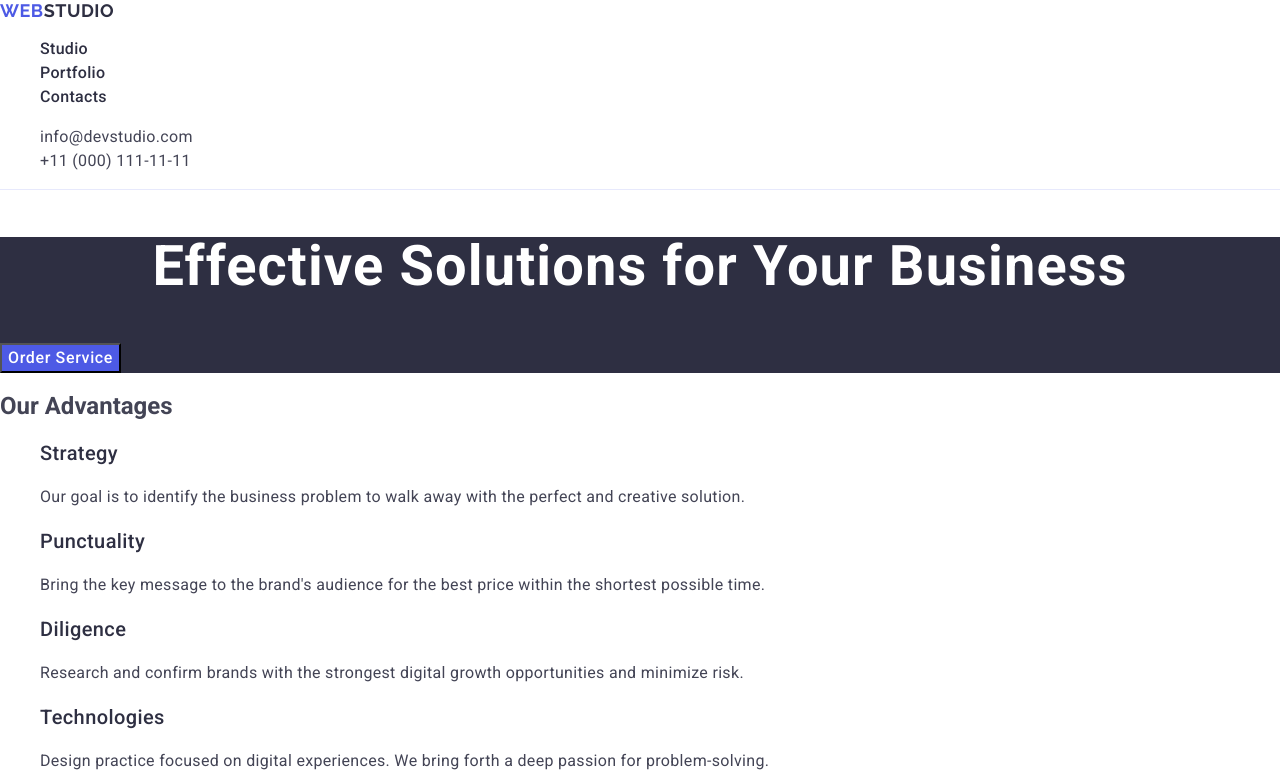
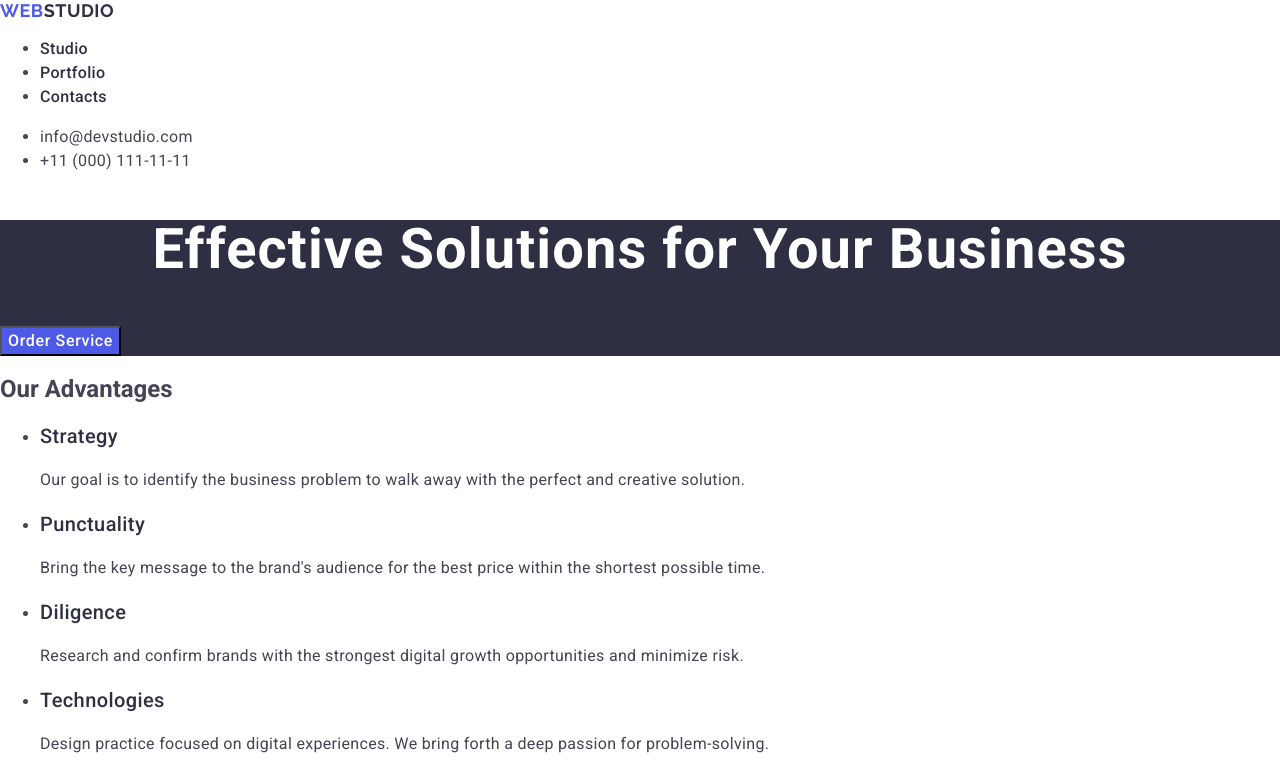
Before and after one commit to elizabethshkinder/goit-markup-hw-02, a plain HTML site: page index.html in a window 1280 px wide. Shown: the top 783 px of the page. Drawn offline with nearby package versions, Linux system fonts and the light colour scheme.

Commit message:
Remove unnecessary styles

```diff
--- a/css/styles.css
+++ b/css/styles.css
@@ -7,10 +7,6 @@ body {
 a {
   text-decoration: none;
   color: currentColor;
-}
-
-ul {
-  list-style-type: none;
 }
 
 button {
@@ -23,7 +19,6 @@ address {
 }
 
 .header {
-  border-bottom: 1px solid #e7e9fc;
   background-color: #fff;
 }
 
```
